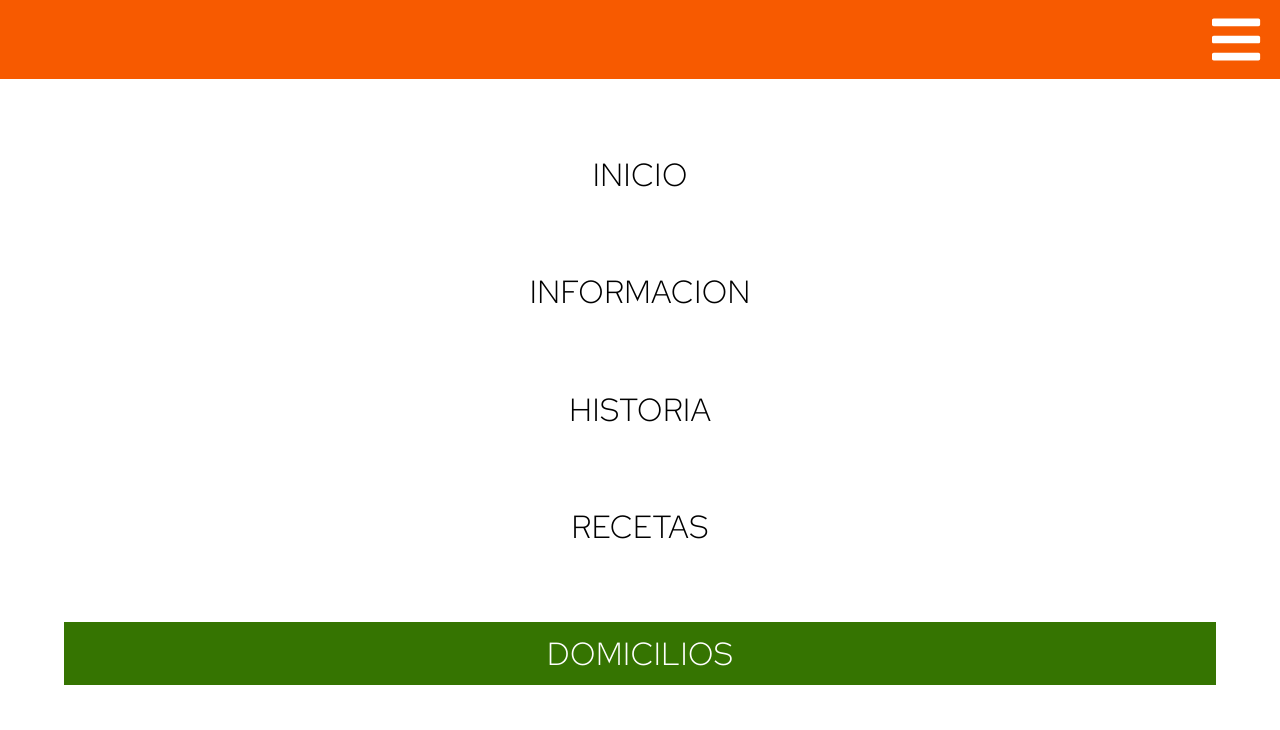
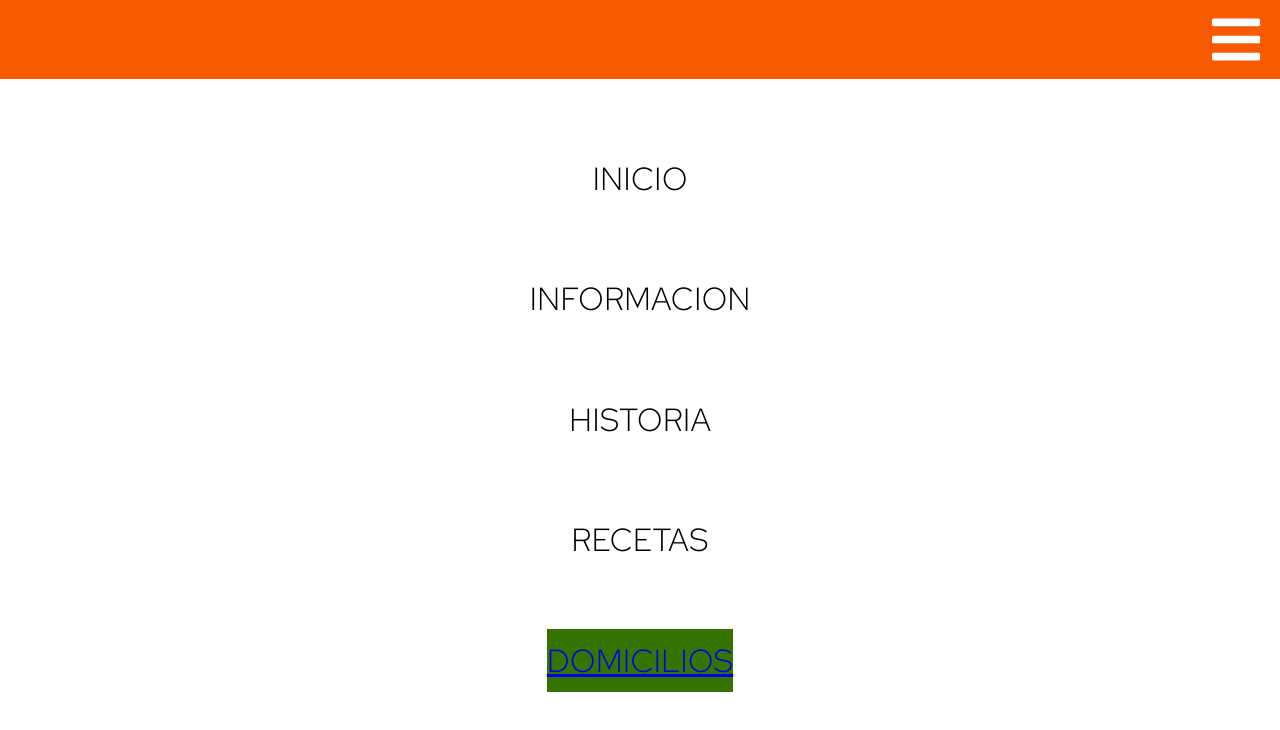
Before and after one commit to daniel1775/Verduras-Milena, a React (Create React App) app: page /shopping in a window 1280 px wide. Both pictures are taken after a click on the element 1245 px from the left and 64 px from the top of the page. Shown: the top 730 px of the page. Built offline with nearby package versions, Linux system fonts and the light colour scheme.

Commit message:
hide menu function

```diff
--- a/src/views/Menu/index.jsx
+++ /dev/null
@@ -1,16 +0,0 @@
-import style from "./style.module.css";
-import { Link } from "react-router-dom";
-
-export default function Menu(props){
-  const { show } = props;
-
-  return(
-    <ul className={`${style.menu_container} ${show ? style.show : style.hide}`}>
-      <li>INICIO</li>
-      <li>INFORMACION</li>
-      <li>HISTORIA</li>
-      <li>RECETAS</li>
-      <li className={style.domicile}><Link to="/domicile">DOMICILIOS</Link></li>
-    </ul>
-  );
-}
--- /dev/null
+++ b/src/views/Nav/components/Menu/index.jsx
@@ -0,0 +1,24 @@
+import style from "./style.module.css";
+import { NavLink } from "react-router-dom";
+
+export default function Menu(props){
+  const { show, onHideMenu } = props;
+
+  return(
+    <ul className={`${style.menu_container} ${show ? style.show : style.hide}`}>
+      <li>INICIO</li>
+      <li>INFORMACION</li>
+      <li>HISTORIA</li>
+      <li>RECETAS</li>
+      <li onClick={() => onHideMenu()}>
+        <NavLink
+          to="/domicile"
+          className={isActive => `${style.domicile} ${isActive ? style.active : ""}`}
+        >
+        DOMICILIOS
+        </NavLink>
+      </li>
+
+    </ul>
+  );
+}
--- a/src/views/Nav/index.jsx
+++ b/src/views/Nav/index.jsx
@@ -1,4 +1,4 @@
-import Menu from "../Menu";
+import Menu from "./components/Menu";
 
 import style from "./style.module.css";
 
@@ -13,12 +13,16 @@ export default function Nav(){
     setToggle(!toggle);
   }
 
+  const hideMenu = () => {
+    setToggle(false);
+  }
+
   return(
     <div className={`${style.container} ${toggle ? style.container_completed : style.container_reduced}`}>
       <div className={style.nav}>
         <BarsButton onToggle={handleToggle} />
       </div>
-      <Menu show={toggle} />
+      <Menu show={toggle} onHideMenu={hideMenu}/>
     </div>
   );
 }
--- a/src/views/Shopping/index.jsx
+++ b/src/views/Shopping/index.jsx
@@ -14,7 +14,6 @@ export default function Shopping(props){
           <CardProduct key={element.id} data={element} close={false} setBasket={setBasket}/>
         ))}
       </div>
-
     </div>
   );
 }
```
Also changed, not shown: src/views/Nav/components/Menu/style.module.css (renamed from src/views/Menu/style.module.css).
